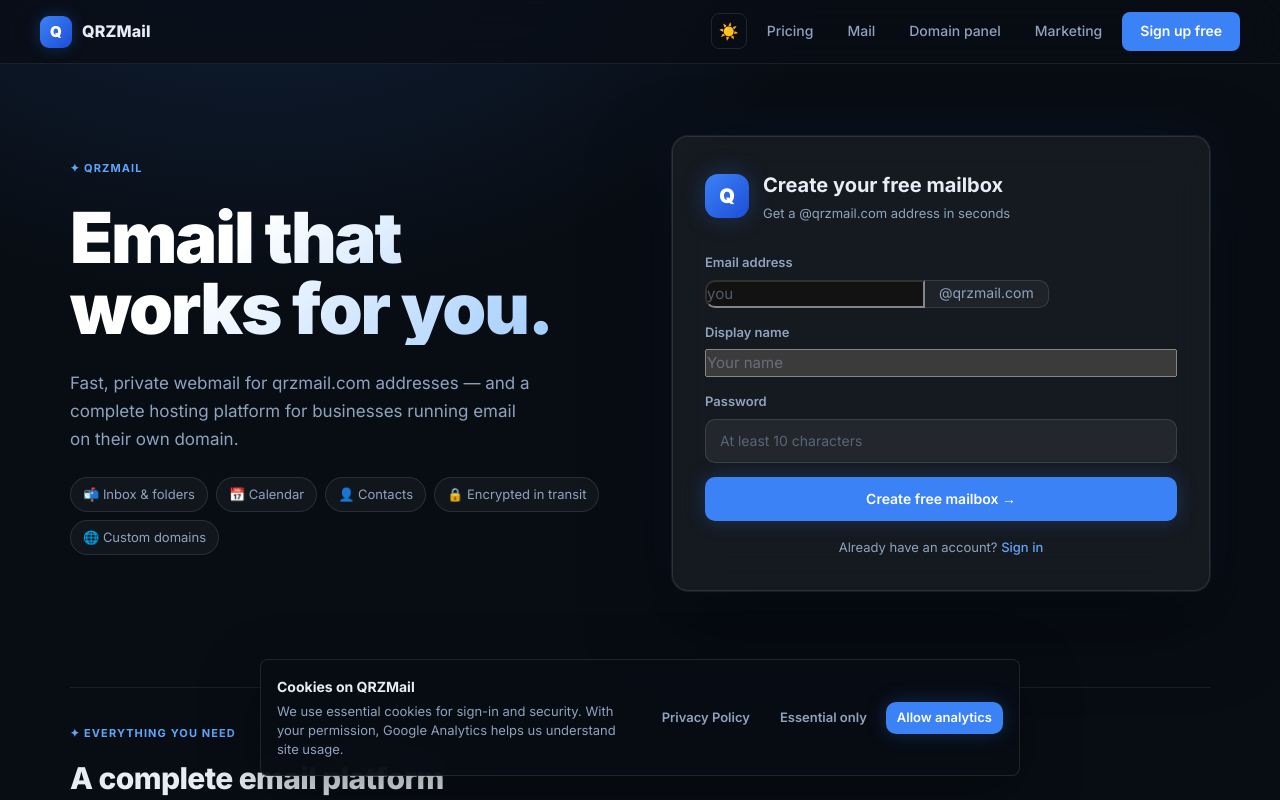
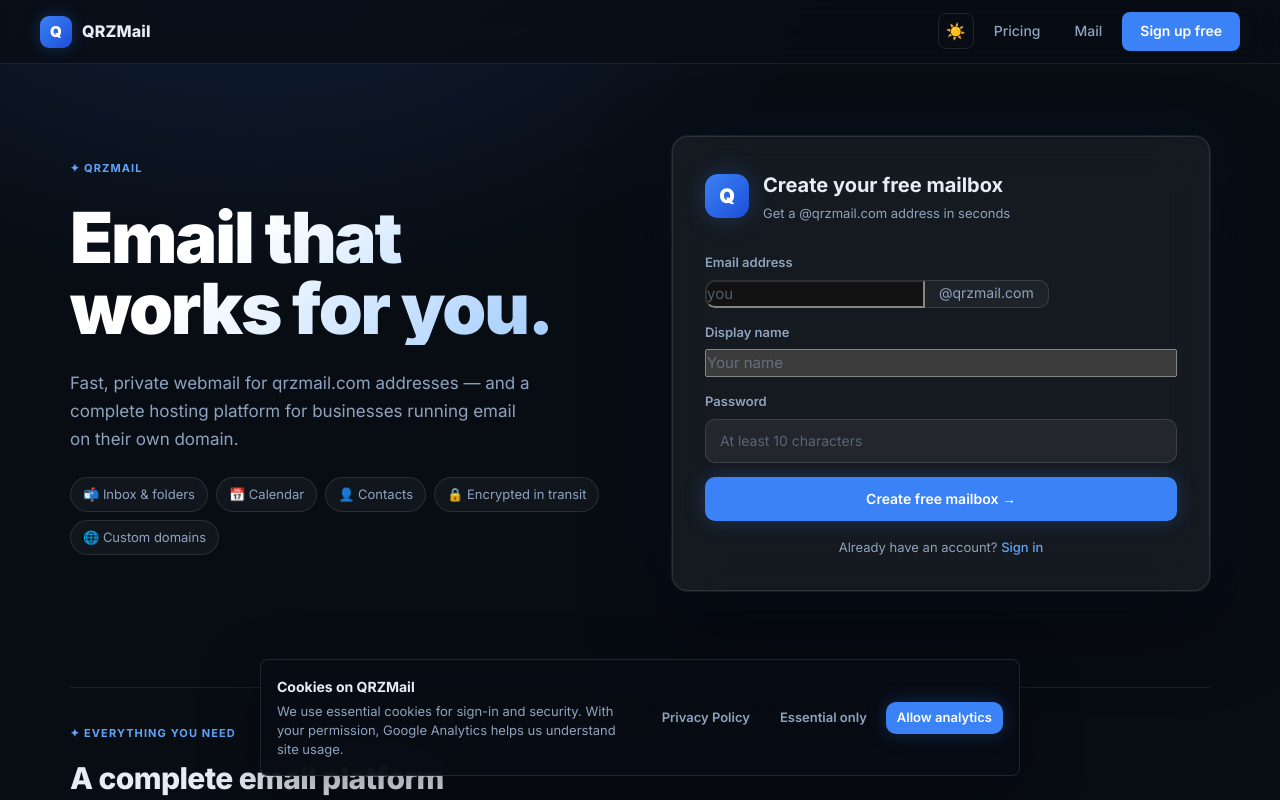
Before and after one commit to ndel/qrzmail, a Next.js app: page / in a window 1280 px wide. Shown: the top 800 px of the page. Built offline with nearby package versions, Linux system fonts and the light colour scheme; no server answers; the database is empty.

Commit message:
fix: remove domain panel and marketing links from logged-out navbar

```diff
--- a/app/components/nav-user.tsx
+++ b/app/components/nav-user.tsx
@@ -73,8 +73,6 @@
     <>
       <Link href="/pricing">Pricing</Link>
       <Link href="/mail">Mail</Link>
-      <Link href="/domains/login">Domain panel</Link>
-      <Link href="/marketing">Marketing</Link>
       <Link href="/signup" className="cta">
         Sign up free
       </Link>
```
